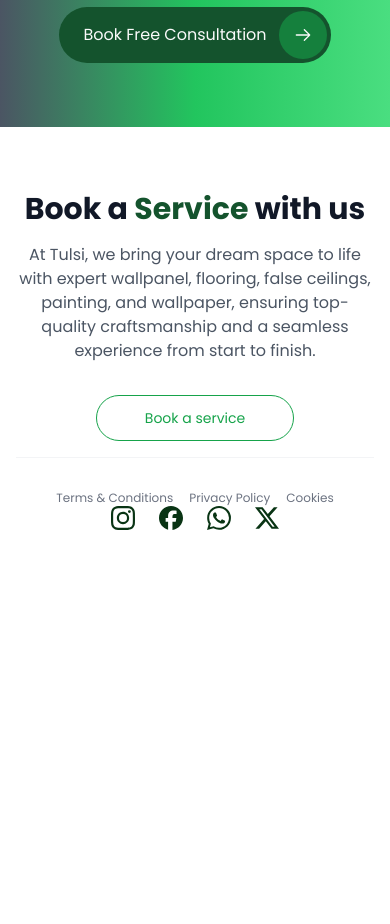
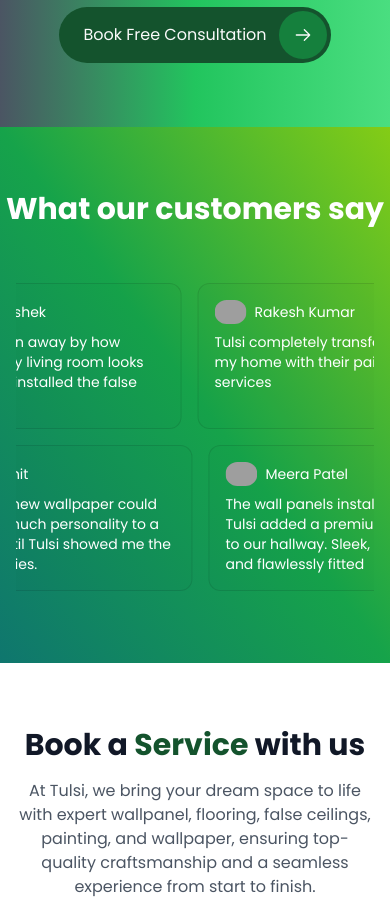
Before and after one commit to Abhiraunak/tulsi, a Next.js app: page / in a window 390 px wide. Shown: the part 6120-7044 px from the top of the page. Before the commit the page ends 6682 px from the top, so only its background shows below. Built offline with nearby package versions, Linux system fonts and the light colour scheme; grey boxes are pictures that could not be loaded.

Commit message:
Add coustomer review section

```diff
--- a/app/globals.css
+++ b/app/globals.css
@@ -63,6 +63,8 @@
   }
   .theme {
     --animate-aurora: aurora 8s ease-in-out infinite alternate;
+    --animate-marquee: marquee var(--duration) infinite linear;
+    --animate-marquee-vertical: marquee-vertical var(--duration) linear infinite;
   }
 }
 
@@ -107,4 +109,20 @@
     transform: rotate(-5deg) scale(0.9);
     }
   }
+  @keyframes marquee {
+  from {
+    transform: translateX(0);
+    }
+  to {
+    transform: translateX(calc(-100% - var(--gap)));
+    }
+  }
+  @keyframes marquee-vertical {
+  from {
+    transform: translateY(0);
+    }
+  to {
+    transform: translateY(calc(-100% - var(--gap)));
+    }
+  }
 }
--- a/app/newui/page.tsx
+++ b/app/newui/page.tsx
@@ -1,5 +1,6 @@
 import Footer from "@/components/Footer";
 import Heronew from "@/components/Heronew";
+import { Review } from "@/components/Review";
 import { ServiceSection } from "@/components/ServiceSection";
 import { HovermeButton } from "@/components/ui/hovermeButton";
 import { TextAnimate } from "@/components/ui/text-animate";
@@ -13,7 +14,7 @@
             <WhatsappButton />
 
             {/* Services Header */}
-             <section className="relative bg-green-100  py-10 flex items-center justify-center overflow-hidden">
+            <section className="relative bg-green-100  py-10 flex items-center justify-center overflow-hidden">
                 <div className="px-4 text-center select-none">
                     <TextAnimate
                         className="text-black text-4xl md:text-6xl font-bold"
@@ -155,6 +156,24 @@
                     </div>
                 </div>
             </section>
+
+            {/* testnomial section */}
+            <section className="relative bg-gradient-to-bl from-[#84cc16] via-[#16a34a] to-[#0f766e] py-16 md:py-24">
+                <div className="container mx-auto px-4">
+                    <div className="flex flex-col items-center justify-center mb-12 md:mb-16">
+                        <TextAnimate
+                            className="text-white text-3xl md:text-5xl font-bold"
+                            text="What our customers say"
+                            type="fadeInUp"
+                        />
+                    </div>
+
+                    <Review />
+
+                </div>
+            </section>
+
+
             <Footer />
         </div>
     );
--- a/app/page.tsx
+++ b/app/page.tsx
@@ -5,6 +5,7 @@
 import { ServiceSection } from "@/components/ServiceSection";
 import { HovermeButton } from "@/components/ui/hovermeButton";
 import Footer from "@/components/Footer";
+import { Review } from "@/components/Review";
 
 export default function Home() {
   return (
@@ -181,6 +182,21 @@
             </div>
           </div>
         </section>
+
+        {/* testnomial section */}
+        <section className="relative bg-gradient-to-bl from-[#84cc16] via-[#16a34a] to-[#0f766e] py-16 md:py-24">
+          <div className="container mx-auto px-4">
+            <div className="flex flex-col items-center justify-center mb-12 md:mb-16">
+              <TextAnimate
+                className="text-white text-3xl md:text-5xl font-bold"
+                text="What our customers say"
+                type="fadeInUp"
+              />
+            </div>
+
+            <Review />
+          </div>
+        </section>
         <Footer />
       </div>
     </>
--- /dev/null
+++ b/components/Review.tsx
@@ -0,0 +1,90 @@
+import { cn } from "@/lib/utils";
+import { Marquee } from "./ui/marquee";
+
+
+const reviews = [
+  {
+    name: "Abhishek",
+    body: "I was blown away by how elegant my living room looks after Tulsi installed the false ceiling",
+    img: "https://avatar.vercel.sh/jack",
+  },
+  {
+    name: "Rakesh Kumar",
+    body: "Tulsi completely transformed my home with their painting services",
+    img: "https://avatar.vercel.sh/jill",
+  },
+  {
+    name: "Ankit Mehra",
+    body: "From layout planning to choosing materials, Tulsi made sure my bedroom turned into a peaceful retreat.",
+    img: "https://avatar.vercel.sh/john",
+  },
+  {
+    name: "Deepika Raut",
+    body: "“Tulsi did a phenomenal job with our new flooring. ",
+    img: "https://avatar.vercel.sh/jane",
+  },
+  {
+    name: "Rohit",
+    body: "I never knew wallpaper could add so much personality to a room until Tulsi showed me the possibilities.",
+    img: "https://avatar.vercel.sh/jenny",
+  },
+  {
+    name: "Meera Patel",
+    body: "The wall panels installed by Tulsi added a premium touch to our hallway. Sleek, modern, and flawlessly fitted",
+    img: "https://avatar.vercel.sh/james",
+  },
+];
+
+const firstRow = reviews.slice(0, reviews.length / 2);
+const secondRow = reviews.slice(reviews.length / 2);
+
+const ReviewCard = ({
+  img,
+  name,
+  body,
+}: {
+  img: string;
+  name: string;
+  body: string;
+}) => {
+  return (
+    <figure
+      className={cn(
+        "relative h-full w-64 cursor-pointer overflow-hidden rounded-xl border p-4",
+        // light styles
+        "border-gray-950/[.1] bg-gray-950/[.01] hover:bg-gray-950/[.05]",
+        // dark styles
+        "dark:border-gray-50/[.1] dark:bg-gray-50/[.10] dark:hover:bg-gray-50/[.15]",
+      )}
+    >
+      <div className="flex flex-row items-center gap-2">
+        <img className="rounded-full" width="32" height="32" alt="" src={img} />
+        <div className="flex flex-col">
+          <figcaption className="text-sm font-medium text-white">
+            {name}
+          </figcaption>
+        </div>
+      </div>
+      <blockquote className="mt-2 text-sm text-white">{body}</blockquote>
+    </figure>
+  );
+};
+
+export function Review() {
+  return (
+    <div className="relative flex w-full flex-col items-center justify-center overflow-hidden">
+      <Marquee pauseOnHover className="[--duration:20s]">
+        {firstRow.map((review) => (
+          <ReviewCard  {...review} />
+        ))}
+      </Marquee>
+      <Marquee reverse pauseOnHover className="[--duration:20s]">
+        {secondRow.map((review) => (
+          <ReviewCard {...review} />
+        ))}
+      </Marquee>
+      <div className="pointer-events-none absolute inset-y-0 left-0 w-1/4"></div>
+      <div className="pointer-events-none absolute inset-y-0 right-0 w-1/4"></div>
+    </div>
+  );
+}
--- /dev/null
+++ b/components/ui/marquee.tsx
@@ -0,0 +1,73 @@
+import { cn } from "@/lib/utils";
+import { ComponentPropsWithoutRef } from "react";
+
+interface MarqueeProps extends ComponentPropsWithoutRef<"div"> {
+  /**
+   * Optional CSS class name to apply custom styles
+   */
+  className?: string;
+  /**
+   * Whether to reverse the animation direction
+   * @default false
+   */
+  reverse?: boolean;
+  /**
+   * Whether to pause the animation on hover
+   * @default false
+   */
+  pauseOnHover?: boolean;
+  /**
+   * Content to be displayed in the marquee
+   */
+  children: React.ReactNode;
+  /**
+   * Whether to animate vertically instead of horizontally
+   * @default false
+   */
+  vertical?: boolean;
+  /**
+   * Number of times to repeat the content
+   * @default 4
+   */
+  repeat?: number;
+}
+
+export function Marquee({
+  className,
+  reverse = false,
+  pauseOnHover = false,
+  children,
+  vertical = false,
+  repeat = 4,
+  ...props
+}: MarqueeProps) {
+  return (
+    <div
+      {...props}
+      className={cn(
+        "group flex overflow-hidden p-2 [--duration:40s] [--gap:1rem] [gap:var(--gap)]",
+        {
+          "flex-row": !vertical,
+          "flex-col": vertical,
+        },
+        className,
+      )}
+    >
+      {Array(repeat)
+        .fill(0)
+        .map((_, i) => (
+          <div
+            key={i}
+            className={cn("flex shrink-0 justify-around [gap:var(--gap)]", {
+              "animate-marquee flex-row": !vertical,
+              "animate-marquee-vertical flex-col": vertical,
+              "group-hover:[animation-play-state:paused]": pauseOnHover,
+              "[animation-direction:reverse]": reverse,
+            })}
+          >
+            {children}
+          </div>
+        ))}
+    </div>
+  );
+}
--- a/tailwind.config.ts
+++ b/tailwind.config.ts
@@ -10,75 +10,77 @@
   theme: {
     extend: {
       colors: {
-  			background: 'hsl(var(--background))',
-  			foreground: 'hsl(var(--foreground))',
+        background: "hsl(var(--background))",
+        foreground: "hsl(var(--foreground))",
         card: {
-  				DEFAULT: 'hsl(var(--card))',
-  				foreground: 'hsl(var(--card-foreground))'
+          DEFAULT: "hsl(var(--card))",
+          foreground: "hsl(var(--card-foreground))",
         },
         popover: {
-  				DEFAULT: 'hsl(var(--popover))',
-  				foreground: 'hsl(var(--popover-foreground))'
+          DEFAULT: "hsl(var(--popover))",
+          foreground: "hsl(var(--popover-foreground))",
         },
         primary: {
-  				DEFAULT: 'hsl(var(--primary))',
-  				foreground: 'hsl(var(--primary-foreground))'
+          DEFAULT: "hsl(var(--primary))",
+          foreground: "hsl(var(--primary-foreground))",
         },
         secondary: {
-  				DEFAULT: 'hsl(var(--secondary))',
-  				foreground: 'hsl(var(--secondary-foreground))'
+          DEFAULT: "hsl(var(--secondary))",
+          foreground: "hsl(var(--secondary-foreground))",
         },
         muted: {
-  				DEFAULT: 'hsl(var(--muted))',
-  				foreground: 'hsl(var(--muted-foreground))'
+          DEFAULT: "hsl(var(--muted))",
+          foreground: "hsl(var(--muted-foreground))",
         },
         accent: {
-  				DEFAULT: 'hsl(var(--accent))',
-  				foreground: 'hsl(var(--accent-foreground))'
+          DEFAULT: "hsl(var(--accent))",
+          foreground: "hsl(var(--accent-foreground))",
         },
         destructive: {
-  				DEFAULT: 'hsl(var(--destructive))',
-  				foreground: 'hsl(var(--destructive-foreground))'
+          DEFAULT: "hsl(var(--destructive))",
+          foreground: "hsl(var(--destructive-foreground))",
         },
-  			border: 'hsl(var(--border))',
-  			input: 'hsl(var(--input))',
-  			ring: 'hsl(var(--ring))',
+        border: "hsl(var(--border))",
+        input: "hsl(var(--input))",
+        ring: "hsl(var(--ring))",
         chart: {
-  				'1': 'hsl(var(--chart-1))',
-  				'2': 'hsl(var(--chart-2))',
-  				'3': 'hsl(var(--chart-3))',
-  				'4': 'hsl(var(--chart-4))',
-  				'5': 'hsl(var(--chart-5))'
-  			}
+          "1": "hsl(var(--chart-1))",
+          "2": "hsl(var(--chart-2))",
+          "3": "hsl(var(--chart-3))",
+          "4": "hsl(var(--chart-4))",
+          "5": "hsl(var(--chart-5))",
+        },
       },
       borderRadius: {
-  			lg: 'var(--radius)',
-  			md: 'calc(var(--radius) - 2px)',
-  			sm: 'calc(var(--radius) - 4px)'
+        lg: "var(--radius)",
+        md: "calc(var(--radius) - 2px)",
+        sm: "calc(var(--radius) - 4px)",
       },
       keyframes: {
-  			'accordion-down': {
-  				from: {
-  					height: '0'
+        "accordion-down": {
+          from: { height: "0" },
+          to: { height: "var(--radix-accordion-content-height)" },
         },
-  				to: {
-  					height: 'var(--radix-accordion-content-height)'
-  				}
+        "accordion-up": {
+          from: { height: "var(--radix-accordion-content-height)" },
+          to: { height: "0" },
         },
-  			'accordion-up': {
-  				from: {
-  					height: 'var(--radix-accordion-content-height)'
+        marquee: {
+          from: { transform: "translateX(0)" },
+          to: { transform: "translateX(calc(-100% - var(--gap)))" },
         },
-  				to: {
-  					height: '0'
-  				}
-  			}
+        "marquee-vertical": {
+          from: { transform: "translateY(0)" },
+          to: { transform: "translateY(calc(-100% - var(--gap)))" },
+        },
       },
       animation: {
-  			'accordion-down': 'accordion-down 0.2s ease-out',
-  			'accordion-up': 'accordion-up 0.2s ease-out'
-  		}
-  	}
+        "accordion-down": "accordion-down 0.2s ease-out",
+        "accordion-up": "accordion-up 0.2s ease-out",
+        marquee: "marquee var(--duration, 40s) linear infinite",
+        "marquee-vertical": "marquee-vertical var(--duration, 40s) linear infinite",
+      },
+    },
   },
   plugins: [require("tailwindcss-animate")],
 } satisfies Config;
```
Lines whose indentation alone changed are shown as unchanged.
